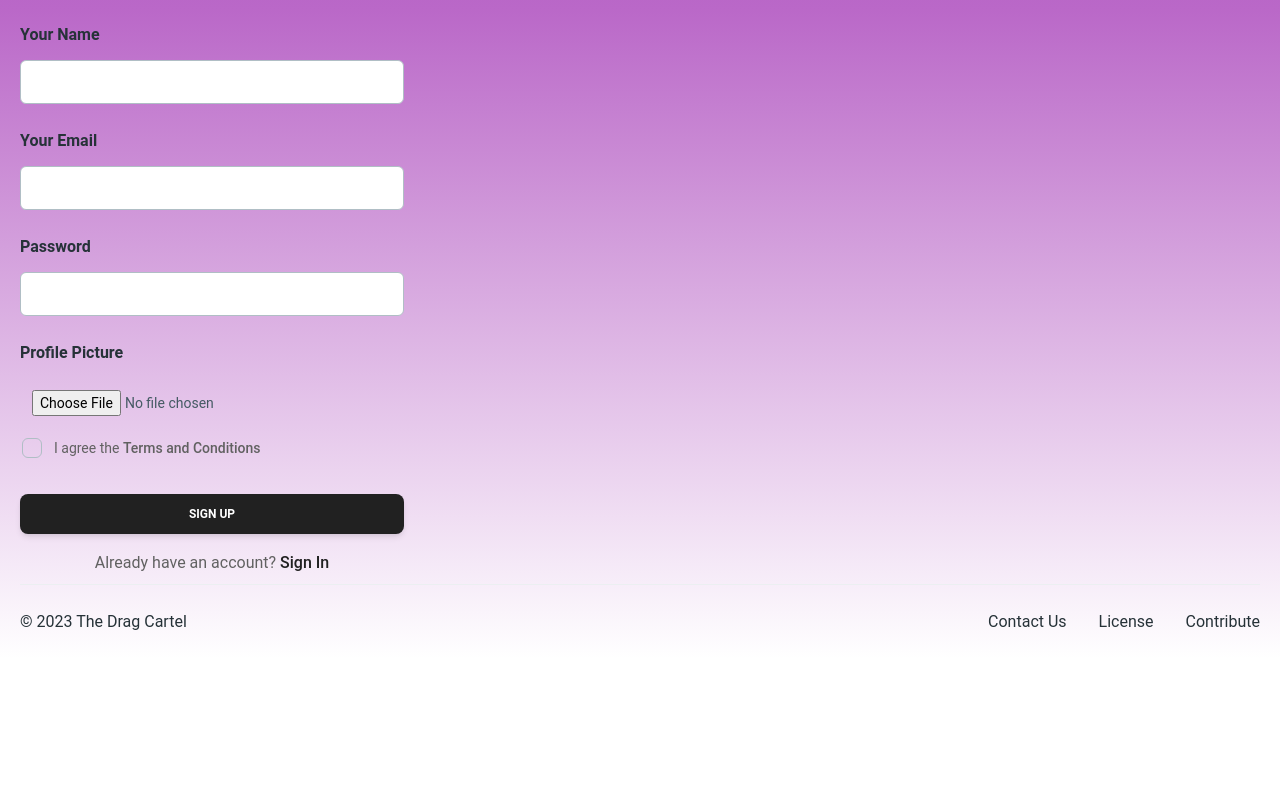
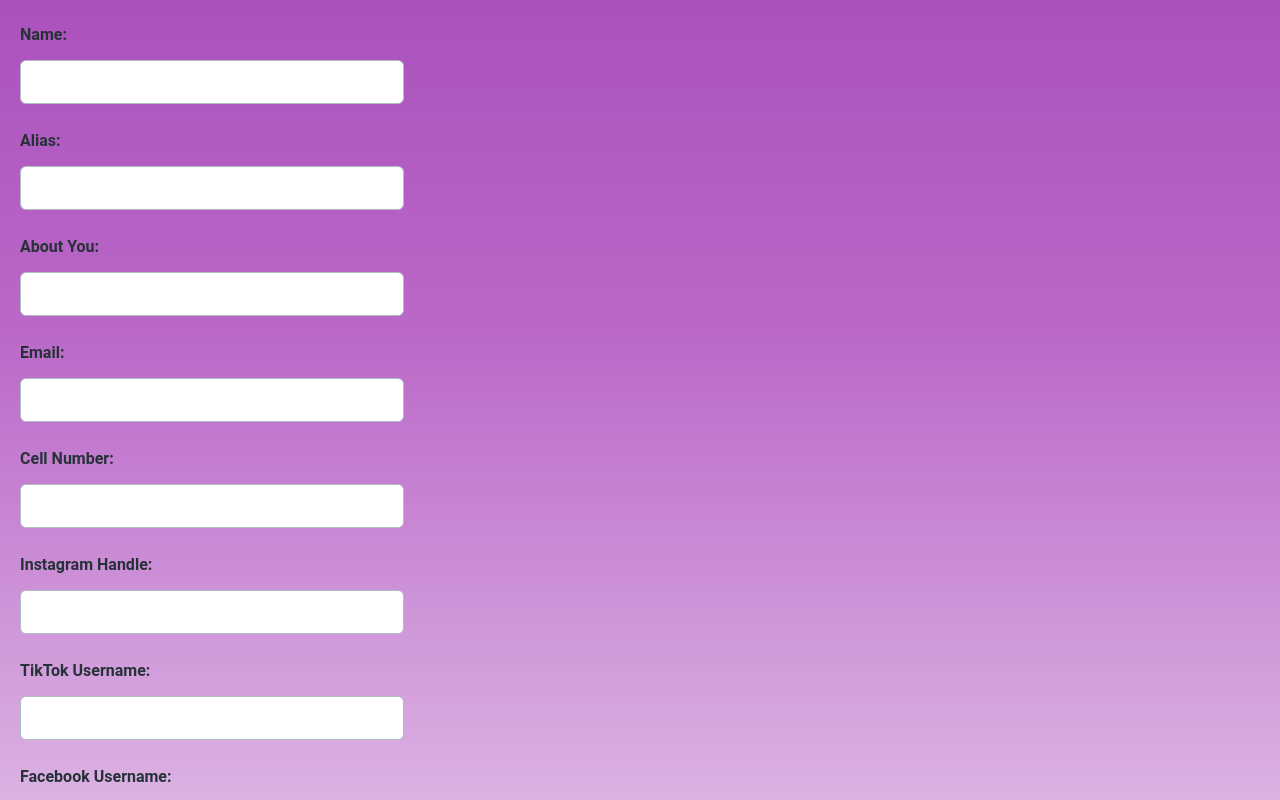
Before and after one commit to Leschismoreptyltd/TDC, a React (Vite) app: page /join in a window 1280 px wide. Shown: the part 640-1440 px from the top of the page. Before the commit the page ends 1299 px from the top, so only its background shows below. Built offline with nearby package versions, Linux system fonts and the light colour scheme; a web font is replaced by a local one.

Commit message:
complete form no styling and no previews

```diff
--- a/src/components/views/JoinTDC.jsx
+++ b/src/components/views/JoinTDC.jsx
@@ -1,18 +1,34 @@
+import { useState } from "react"
 import HomePageHeading from "../fragments/HomePageHeading";
 import CustomForm from "../cards/CustomForm";
 import { Typography } from "@material-tailwind/react";
 const JoinTDC = () =>{
+    //Custom Form setup
     const title = "Sign Up";
     const titleMessage = "Nice to meet you! Enter your details to register.";
-    const fieldNames = ["Your Name", "Your Email", "Password", "Profile Picture"]
-    const fieldTypes =["text", "email", "password", "file"];
-    const placeholders=["John/Jane Doe", "name@mail.com", "********", "Select a Profile Picture"]
+    const fieldNames = [
+        "Name:",
+        "Alias:",
+        "About You:",
+        "Email:",
+        "Cell Number:",
+        "Instagram Handle:",
+        "TikTok Username:",
+        "Facebook Username:",
+        "Profil Picture:",
+        "Album Pictures:"]
+    const fieldTypes =["text", "text", "text", "email", "phone", "text", "text", "text", "file", "file"];
+    const placeholders=["John/Jane Doe", "Alias", "name@mail.com", "123 456 7890"]
     const customFormObj = {
         fieldNames,
         fieldTypes,
         placeholders
     }
     const heading = "Join TDC";
+
+    const [profilePicture, setProfilePicture] = useState(null);
+    const [albumPictures, setAlbumPictures]  = useState([]);
+
     return(
         <>
             {/* Header */}
@@ -34,7 +50,11 @@ const JoinTDC = () =>{
             <CustomForm
             formTitle = {title}
             formMessage = {titleMessage}
-            customFormObj = {customFormObj}/>
+            customFormObj = {customFormObj}
+            profilePicture = {profilePicture}
+            albumPictures = {albumPictures}
+            setProfilePictures = {setProfilePicture}
+            setAlbumPictures = {setAlbumPictures}/>
 
         </>
     )
```
